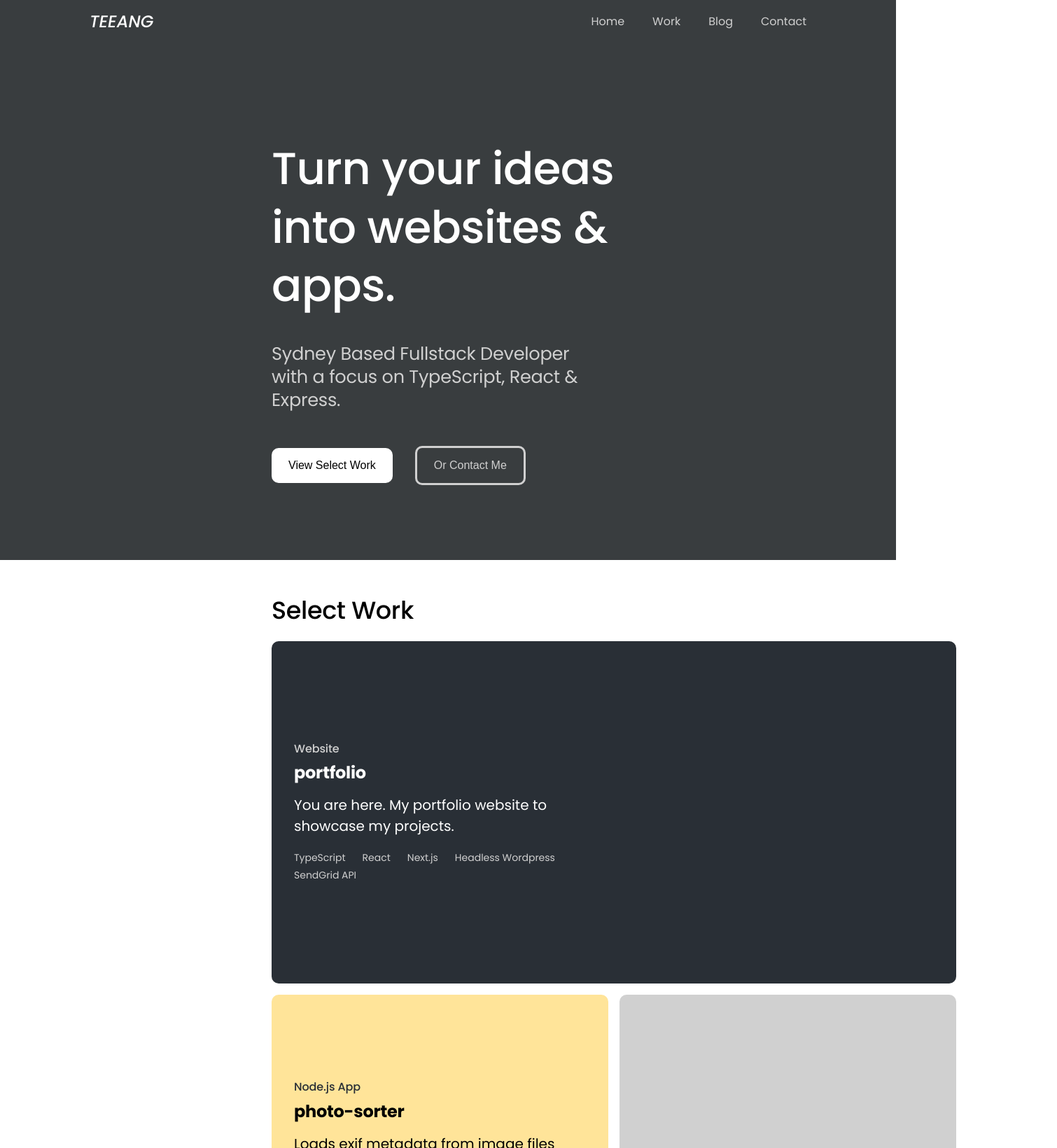
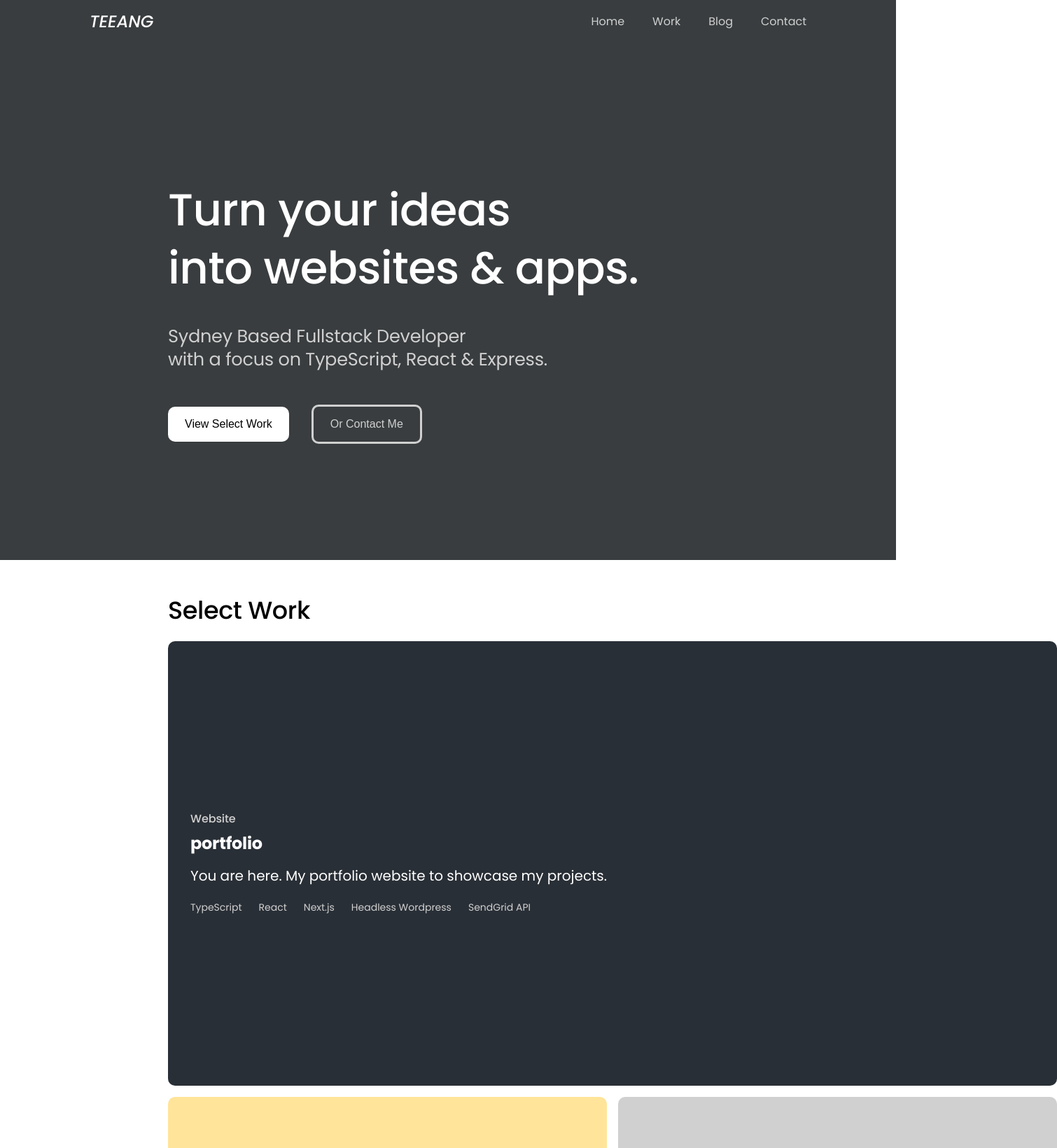
Before and after one commit to davidtaing/portfolio, a Next.js app: page / in a window 1280 px wide. Shown: the top 1640 px of the page at 70% size, 1510 px wide, since content can reach past the window. Built offline with nearby package versions, Linux system fonts and the light colour scheme.

Commit message:
style: removed .grid-col-12 class
and replaced with .content-wrapper class

```diff
--- a/src/common/styles/globals.css
+++ b/src/common/styles/globals.css
@@ -246,14 +246,9 @@ button {
 }
 
 @media (min-width: 67.5em) {
-  .grid-col-12 {
+  .content-wrapper {
+    max-width: 800px;
     display: grid;
-    grid-template-columns: repeat(12, [col-start] 1fr);
-    gap: 1rem;
-  }
-
-  .content {
-    grid-column: 4 / 10;
   }
 
   /* Assumes two column grid */
--- a/src/containers/HeroSection/index.tsx
+++ b/src/containers/HeroSection/index.tsx
@@ -27,7 +27,7 @@ const StyledSection = styled.section`
 const HeroSection = () => {
   return (
     <StyledSection className="hero-section">
-      <div className="wrapper grid-col-12">
+      <div className="wrapper content-wrapper">
         <div className="content">
           <h1 className="fs-xl clr-light-primary">
             Turn your ideas
--- a/src/containers/SelectWorkSection/index.tsx
+++ b/src/containers/SelectWorkSection/index.tsx
@@ -21,7 +21,7 @@ const StyledSection = styled.section`
 const SelectWorkSection = () => {
   return (
     <StyledSection id="select-work" className="select-work-section">
-      <div className="wrapper grid-col-12">
+      <div className="wrapper content-wrapper">
         <div className="content">
           <h1 className="fs-h900">Select Work</h1>
           <div className="grid">
```
